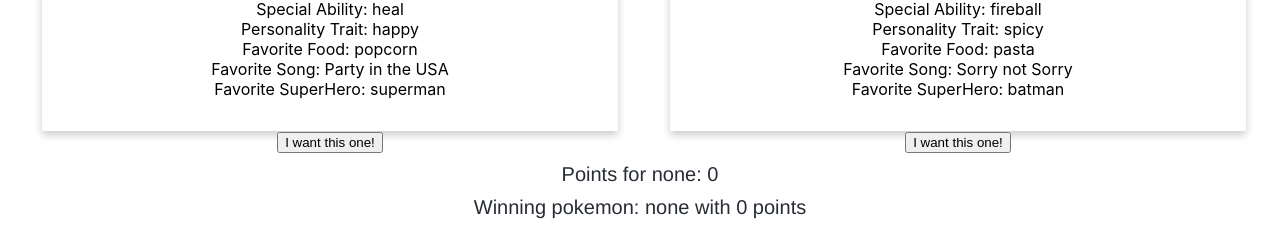
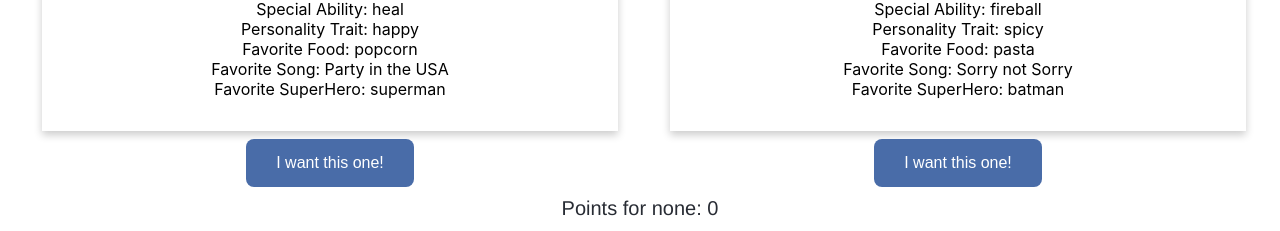
Before and after one commit to Darktwine/Would-You-Rather, a React (Create React App) app: page / in a window 1280 px wide. Shown: the part 463-694 px from the top of the page. Built offline with nearby package versions, Linux system fonts and the light colour scheme.

Commit message:
added css for buttons

```diff
--- a/src/App.css
+++ b/src/App.css
@@ -67,3 +67,16 @@ h2{
   font-size: 20px;
   font-family: 'Helvetica';
 }
+.btn {
+  background-color: #496ca8; /* Green */
+  border-radius: 8px;
+  border: none;
+  color: white;
+  padding: 15px 30px;
+  margin-top: 8px;
+  text-align: center;
+  font-size: 16px;
+}
+.btn:hover {
+  background-color: #2f456a;
+}
```
